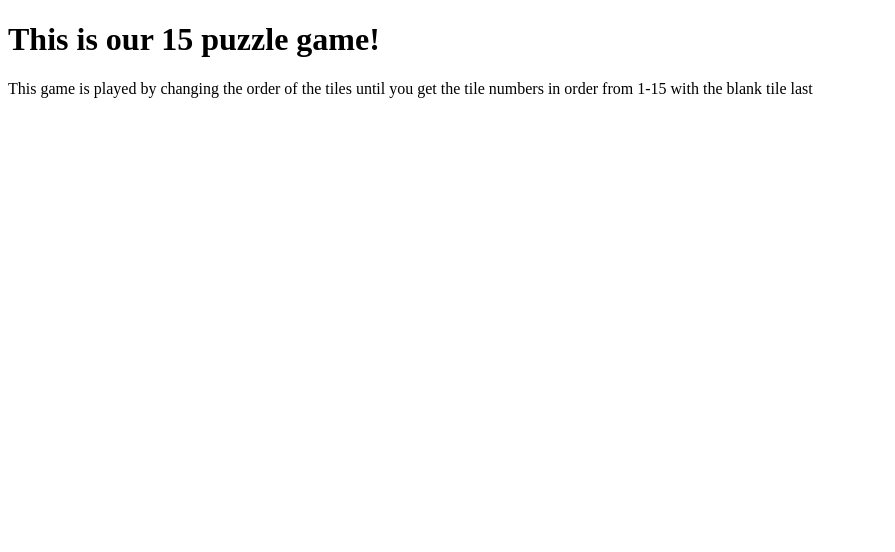
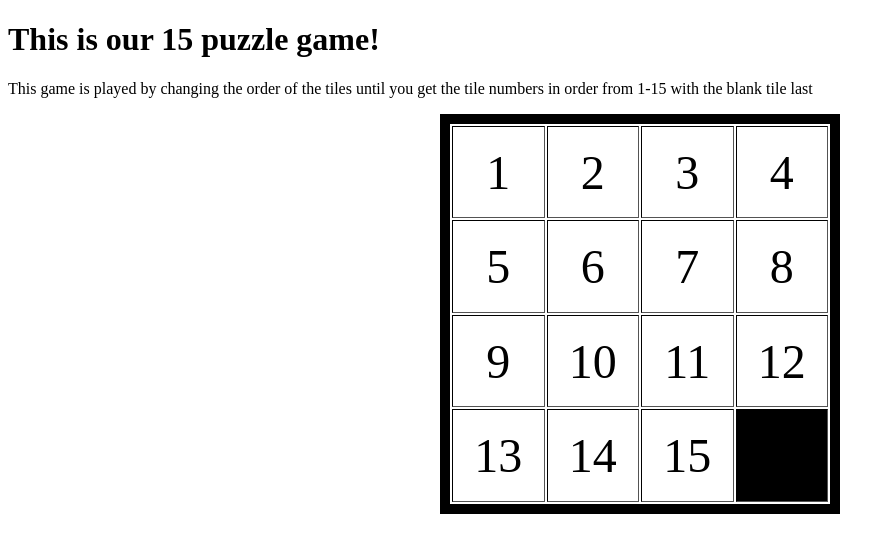
Before and after one commit to rabellamy/15-Puzzle, a plain HTML site: page 15-puzzle.html in a window 1280 px wide. Shown: the whole page, without its empty margins (0-895 px from the left). Drawn offline with Linux system fonts and the light colour scheme.

Commit message:
create puzzle table

```diff
--- a/15-puzzle.css
+++ b/15-puzzle.css
@@ -0,0 +1,12 @@
+#puzzle-table{
+	border: 10px solid black;
+	width: 400px;
+	height: 400px;
+	margin-left: auto;
+	margin-right: auto;
+	text-align: center;
+	font-size: 300%;
+}
+#slot-16{
+	background-color: black;
+}
--- a/15-puzzle.html
+++ b/15-puzzle.html
@@ -8,8 +8,19 @@
 <body>
 <h1> This is our 15 puzzle game!</h1>
 <p>This game is played by changing the order of the tiles until you get the tile numbers in order from 1-15 with the blank tile last</p>
-<table>
-
+<table id="puzzle-table" border="1">
+	<tr>
+		<td id="slot-1">1</td><td id="slot-2">2</td><td id="slot-3">3</td><td id="slot-4">4</td>
+	</tr>
+	<tr>
+		<td id="slot-5">5</td><td id="slot-6">6</td><td id="slot-7">7</td><td id="slot-8">8</td>
+	</tr>
+	<tr>
+		<td id="slot-9">9</td><td id="slot-10">10</td><td id="slot-11">11</td><td id="slot-12">12</td>
+	</tr>
+	<tr>
+		<td id="slot-13">13</td><td id="slot-14">14</td><td id="slot-15">15</td><td id="slot-16"></td>
+	</tr>
 </table>
 
 </body>
```
